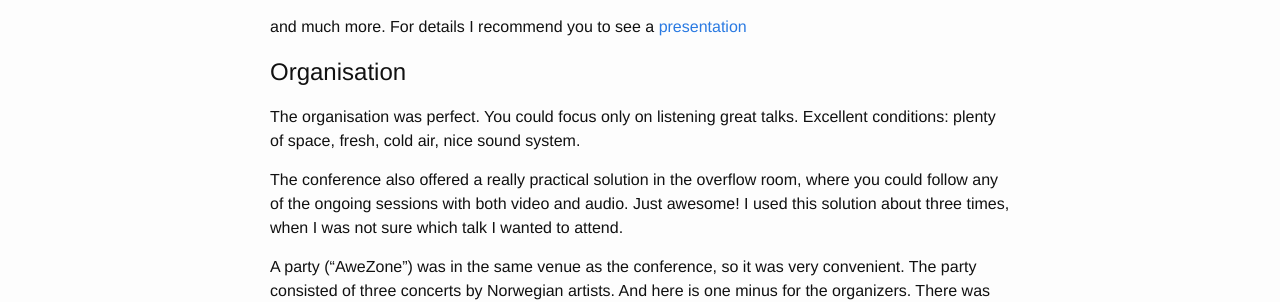
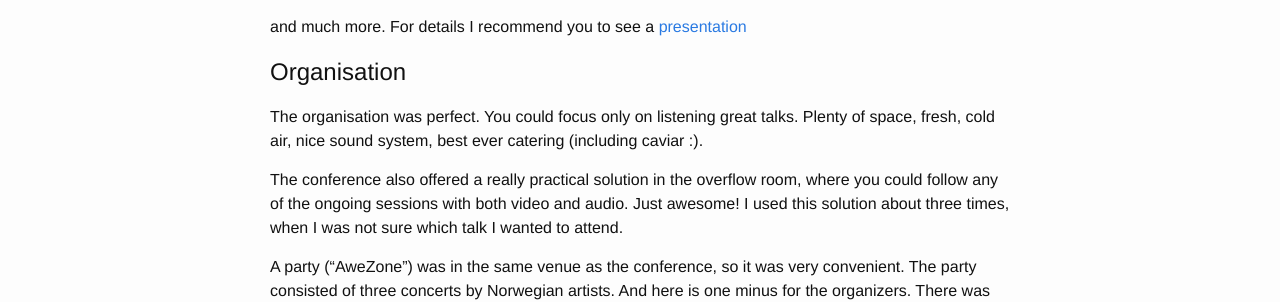
Before and after one commit to dst/dst.github.io, a Jekyll site: the page built from _posts/2015-09-16-javazone2015-oslo.md, in a window 1280 px wide. Shown: the part 809-1111 px from the top of the page. Built offline with Jekyll 4.4.1, drawn with Linux system fonts in a browser that asks for light colours; comment, search, counter and statistics services are not loaded.

Commit message:
Note about catering

```diff
--- a/_posts/2015-09-16-javazone2015-oslo.md
+++ b/_posts/2015-09-16-javazone2015-oslo.md
@@ -33,8 +33,8 @@ learnt a lot. For example you can try to experiment with:
 and much more. For details I recommend you to see a [presentation][intellij-video]
 
 # Organisation
-The organisation was perfect. You could focus only on listening great talks. Excellent conditions:
-plenty of space, fresh, cold air, nice sound system.
+The organisation was perfect. You could focus only on listening great talks. Plenty of space,
+fresh, cold air, nice sound system, best ever catering (including caviar :).
 
 The conference also offered a really practical solution in the overflow room, where you could follow
 any of the ongoing sessions with both video and audio. Just awesome! I used this solution about three
```
